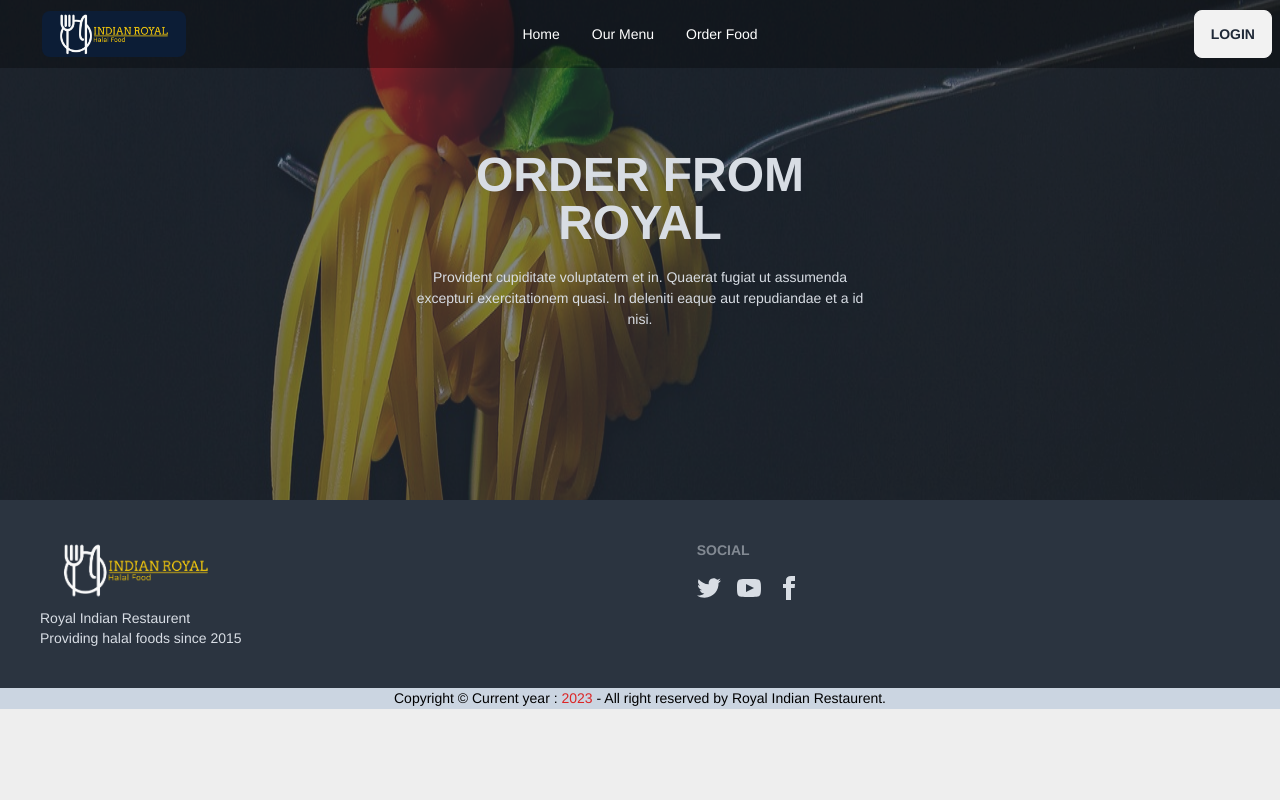
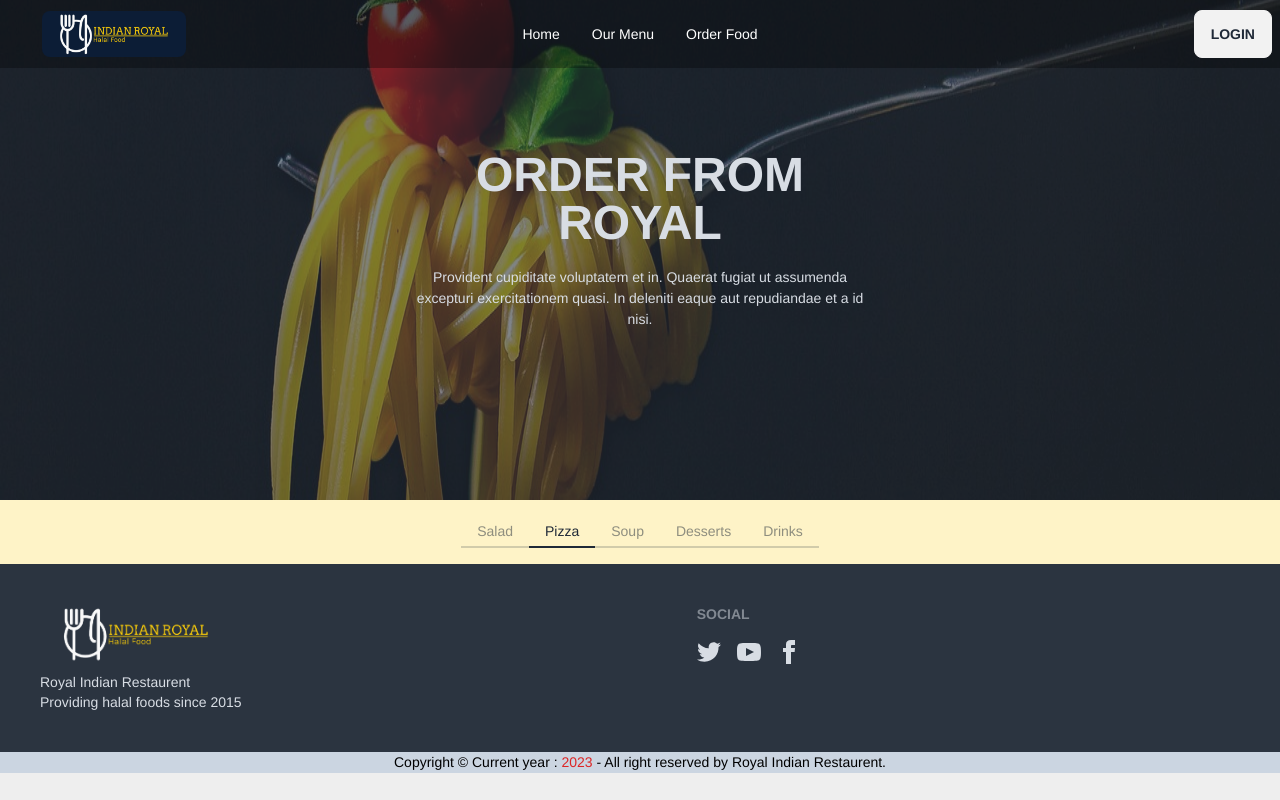
Before and after one commit to sadakatsrabon/Indian-Royal, a React (Vite) app: page /order in a window 1280 px wide. Built offline with nearby package versions, Linux system fonts and the light colour scheme.

Commit message:
Dynamiuc tab added

```diff
--- a/src/Layout/Pages/Order/Order/Order.jsx
+++ b/src/Layout/Pages/Order/Order/Order.jsx
@@ -1,10 +1,50 @@
+import { Link } from 'react-router-dom';
 import orderImg from '../../../../assets/shop/Order.jpg'
 import Cover from '../../Shared/Cover/Cover';
+import { useState } from 'react';
 
 const Order = () => {
+    const [activeTab, setActiveTab] = useState(2);
+
+    const handleTabClick = (tab) => {
+        setActiveTab(tab);
+    }
+
     return (
         <div>
             <Cover bgImage={orderImg} title="Order from Royal"></Cover>
+            <div className="tabs justify-center my-4">
+                <Link
+                    className={`tab tab-bordered ${activeTab === 1 ? 'tab-active' : ''}`}
+                    onClick={() => handleTabClick(1)}
+                >
+                    Salad
+                </Link>
+                <Link
+                    className={`tab tab-bordered ${activeTab === 2 ? 'tab-active' : ''}`}
+                    onClick={() => handleTabClick(2)}
+                >
+                    Pizza
+                </Link>
+                <Link
+                    className={`tab tab-bordered ${activeTab === 3 ? 'tab-active' : ''}`}
+                    onClick={() => handleTabClick(3)}
+                >
+                    Soup
+                </Link>
+                <Link
+                    className={`tab tab-bordered ${activeTab === 4 ? 'tab-active' : ''}`}
+                    onClick={() => handleTabClick(4)}
+                >
+                    Desserts
+                </Link>
+                <Link
+                    className={`tab tab-bordered ${activeTab === 5 ? 'tab-active' : ''}`}
+                    onClick={() => handleTabClick(5)}
+                >
+                    Drinks
+                </Link>
+            </div>
         </div>
     );
 };
```
